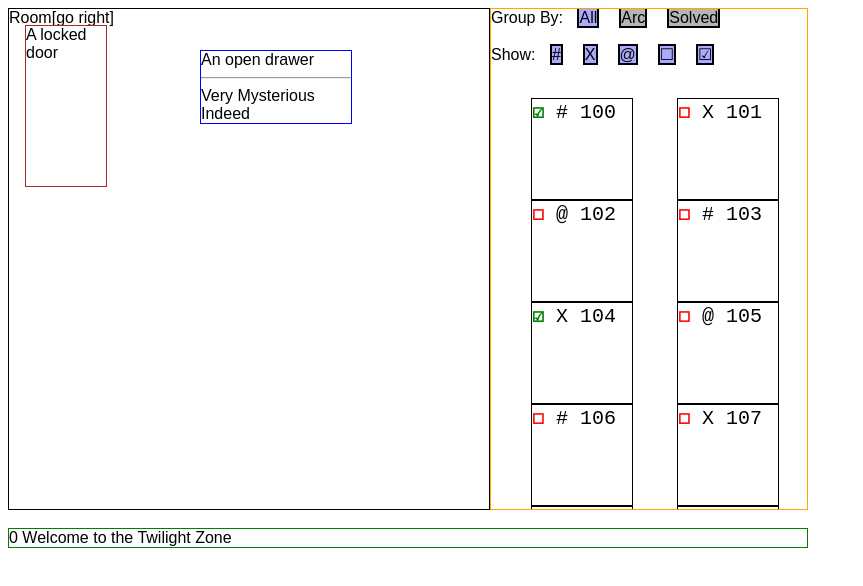
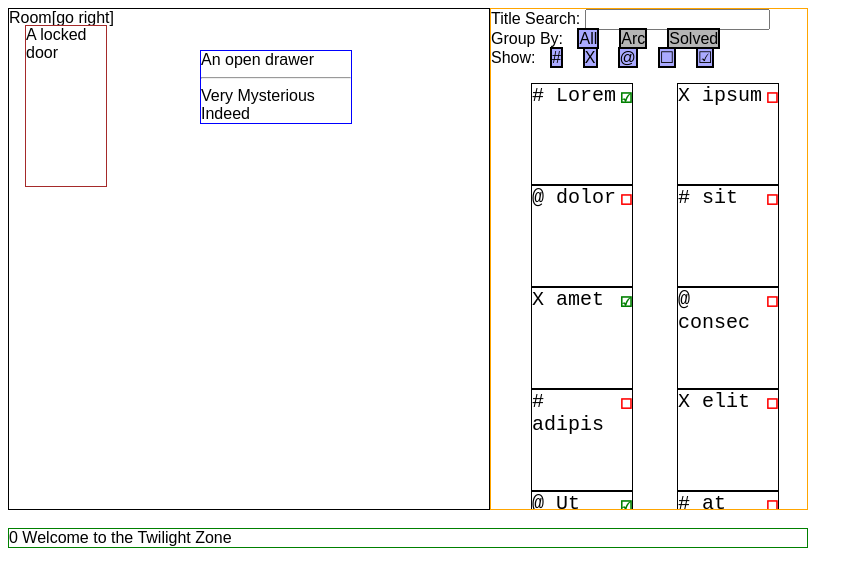
Before and after one commit to mferlo/room, a React (Create React App) app: page / in a window 1280 px wide. Shown: the top 586 px of the page, without its empty margins (0-863 px from the left). Built offline with nearby package versions, Linux system fonts and the light colour scheme.

Commit message:
Searching

```diff
--- a/src/App.js
+++ b/src/App.js
@@ -62,15 +62,15 @@ class AppState {
         const count = 25;
         const arcs = [ '#', 'X', '@' ];
 
+        const titles = [ "Lorem", "ipsum", "dolor", "sit", "amet", "consectetur", "adipiscing", "elit", "Ut", "at", "magna", "Vestibulum", "sed", "ante", "et", "orci", "mattis", "blandit", "nec", "in", "metus", "Mauris", "rhoncus", "maximus", "velit", "ac", "lobortis", "lacus", "sollicitudin", "faucibus", "Suspendisse", "et", "commodo", "sapien" ];
+
         let puzzles = [];
         for (let i = 0; i < count; i++) {
-            const id = 100 + i;
-            const puzzle = {
-                Id: id,
+            puzzles.push({
+                Title: titles[i].substring(0, 6),
                 Arc: arcs[i % arcs.length],
                 Solved: i % 4 === 0
-            }
-            puzzles.push(puzzle);
+            });
         }
 
         return puzzles;
--- a/src/Inventory.js
+++ b/src/Inventory.js
@@ -15,6 +15,7 @@ class Inventory extends Component {
 
         this.state = {
             groupBy: 'All',
+            search: '',
             collapsedGroups: new Set(),
             filteredTypes: new Set(Inventory.filterTypes())
         };
@@ -54,9 +55,10 @@ class Inventory extends Component {
               ? <span className="status solved">☑</span>
               : <span className="status unsolved">☐</span>
 
-        return (<li className="puzzleItem" key={`Puzzle-${puzzle.Id}`}>
-                  <div className="puzzle" style={{backgroundColor: puzzle.Display}}>
-                    {solvedDisplay} {puzzle.Arc} {puzzle.Id}
+        return (<li className="puzzleItem" key={`Puzzle-${puzzle.Title}`}>
+                  <div className="puzzle">
+                    {puzzle.Arc} <span style={{float: 'right'}}>{solvedDisplay}</span>
+                    {puzzle.Title}
                   </div>
                 </li>);
     }
@@ -76,14 +78,15 @@ class Inventory extends Component {
     }
 
     isVisible(puzzle) {
-        return this.state.filteredTypes.has(puzzle.Arc)
+        return `${puzzle.Title}`.includes(this.state.search)
+            && this.state.filteredTypes.has(puzzle.Arc)
             && this.state.filteredTypes.has(puzzle.Solved ? '☑' : '☐');
     }
 
     renderUngroupedPuzzles(puzzles) {
         const orderedPuzzles = this.orderForTwoColumnUL(puzzles.filter(p => this.isVisible(p)));
-
-        return (<ul className="puzzleList">{orderedPuzzles.map(p => this.renderPuzzle(p))}</ul>);
+        const className = `puzzleList ${orderedPuzzles.length === 1 ? 'singleItem' : ''}`;
+        return (<ul className={className}>{orderedPuzzles.map(p => this.renderPuzzle(p))}</ul>);
     }
 
     renderGroupedList(groupName, contents) {
@@ -128,12 +131,20 @@ class Inventory extends Component {
         }
     }
 
+    searchTextChanged(event) {
+        event.stopPropagation();
+        this.setState({ search: event.target.value });
+    }
+
+    renderSearchBox() {
+        return <div>Title Search: <input type="text" onChange={e => this.searchTextChanged(e)} /></div>;
+    }
+
     render() {
         return (<div id="puzzle-inventory">
+                {this.renderSearchBox()}
                 {this.renderSelectors()}
-                <br />
                 {this.renderFilters()}
-                <br />
                 {this.renderList()}
                 </div>);
     }
--- a/src/index.css
+++ b/src/index.css
@@ -27,6 +27,7 @@ body {
 }
 
 ul.puzzleList { columns: 2; }
+ul.puzzleList.singleItem { columns: 1; }
 
 li.groupHeader { list-style-position:inside; }
 li.groupHeader.closed { list-style-type: '+ '; }
```
